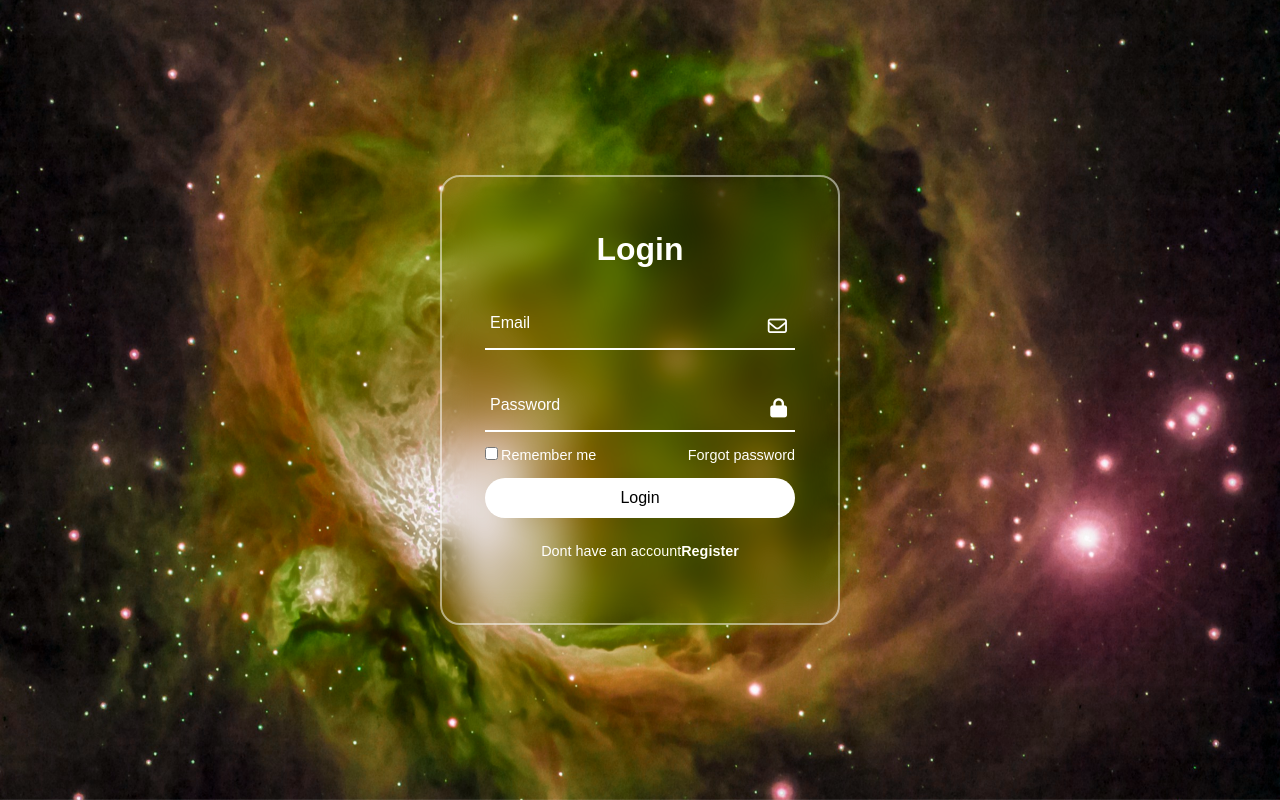
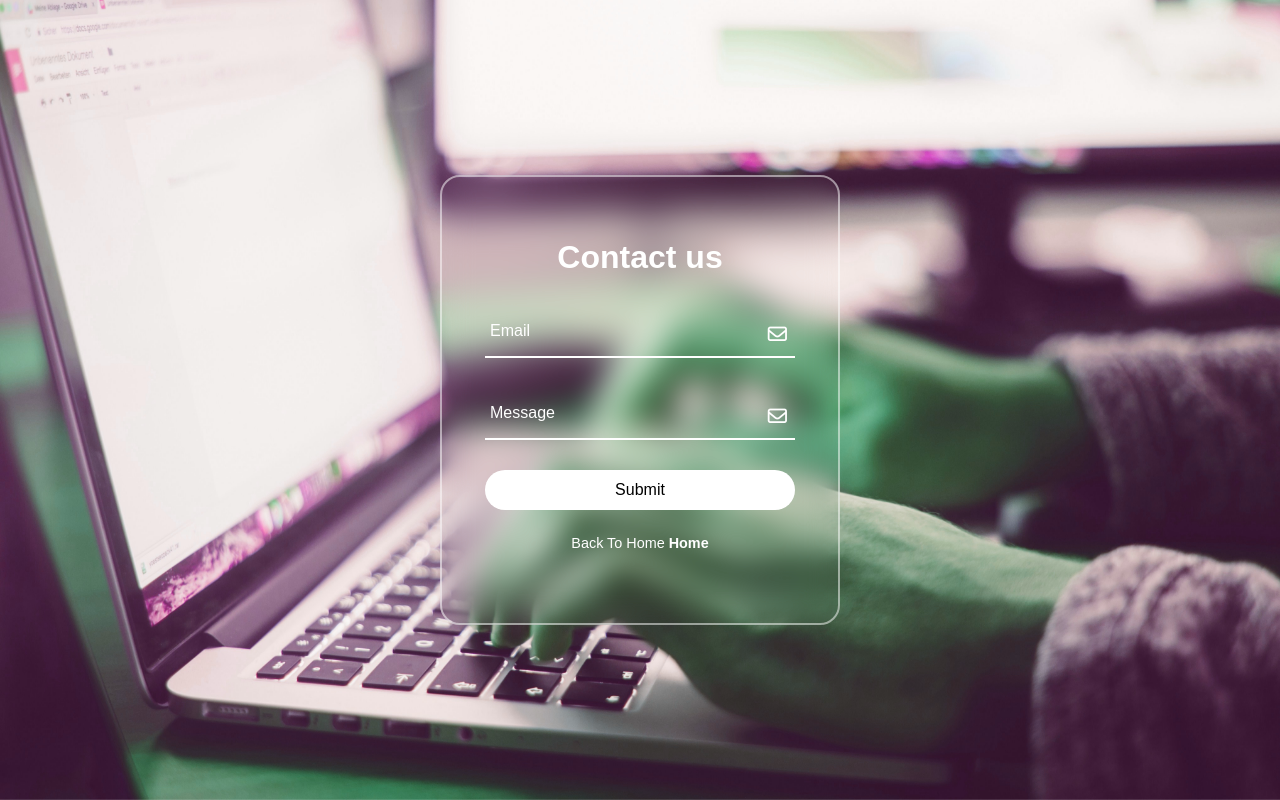
Before and after one commit to DARK-ISP/web, a PHP site: page /auth/contact.php in a window 1280 px wide. Run offline with PHP 8.4, Linux system fonts and the light colour scheme.

Commit message:
mod contact

```diff
--- a/auth/contact.php
+++ b/auth/contact.php
@@ -12,27 +12,29 @@
 
         <div class="login-box">
             <form action="">
-                <h2>Login</h2>
+                <h2>Contact us</h2>
             <div class="input-box">
                 <span class="icon"><i class="fa-regular fa-envelope"></i></span>
                 <input type="email"required>
                 <label>Email</label>
             </div>
 
+            <!-- <div class="input-box">
+                <span class="icon"><i class="fa-solid fa-lock"></i></span>
+                <input type="text"required>
+                <label>Message</label>
+            </div> -->
+
             <div class="input-box">
-                <span class="icon"><i class="fa-solid fa-lock"></i></span>
-                <input type="password"required>
-                <label>Password</label>
+                <span class="icon"><i class="fa-regular fa-envelope"></i></span>
+                <input type="text"required>
+                <label>Message</label>
             </div>
 
-            <div class="reminder-forgot">
-                 <label><input type="checkbox">Remember me</label>
-                 <a href="#">Forgot password</a>
-            </div>
 
-            <button type="submit">Login</button>
+            <button type="submit">Submit</button>
             <div class="register-link">
-                <p>Dont have an account<a href="#">Register</a></p>
+                <p>Back To Home <a href="index.php">Home</a></p>
             </div>
             </form>
         </div>
--- a/auth/style.css
+++ b/auth/style.css
@@ -200,7 +200,7 @@ section{
     align-items: center;
     width: 100%;
     height: 100vh;
-    background: url(images/universe.jpg);
+    background: url(./images/frontpage2.jpg);
     background-size: cover;
     background-position: center ;
     position: relative;
```
